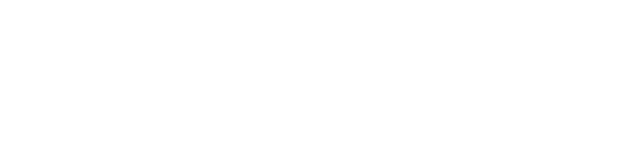
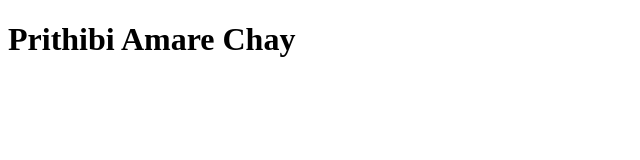
Before and after one commit to KishoreSharif/xyz-developer-portfolio, a plain HTML site: page index.html in a window 1280 px wide. Shown: the whole page, without its empty margins (0-640 px from the left). Drawn offline with Linux system fonts and the light colour scheme.

Commit message:
first commit

```diff
--- a/index.html
+++ b/index.html
@@ -6,6 +6,8 @@
     <title>Developer Portfolio</title>
 </head>
 <body>
+    <h1>Prithibi Amare Chay</h1>
+
 
 </body>
 </html>
```
